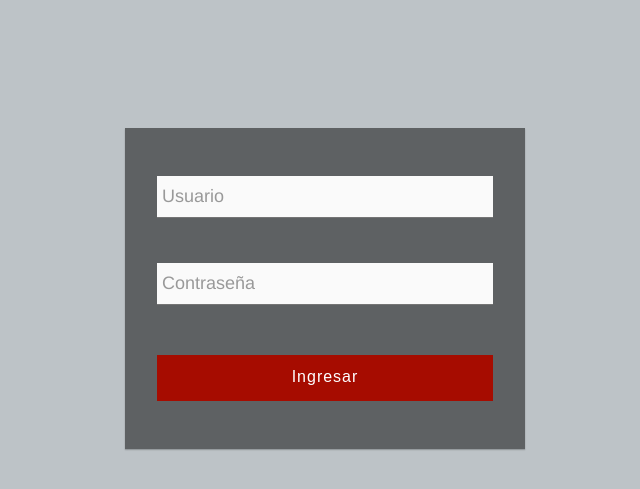
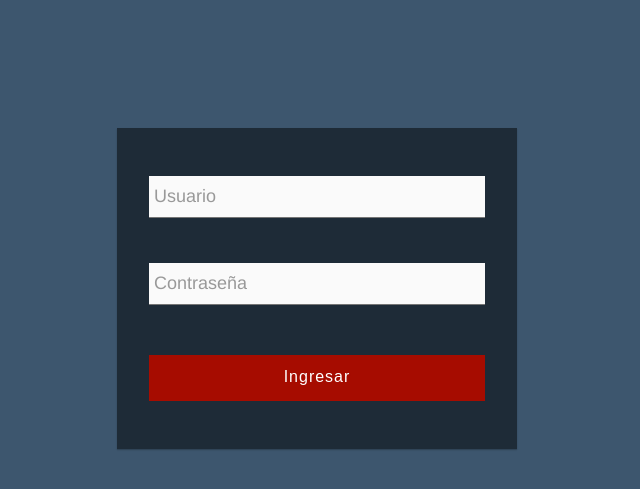
Before and after one commit to hjuarez20/LaParrillaArgentina, a PHP site: page /admin123.php in a window 1280 px wide. Shown: the top 489 px of the page, without its empty margins (323-963 px from the left). Run offline with PHP 8.4, Linux system fonts and the light colour scheme; some libraries are stand-ins or nearby versions.

Commit message:
23/05/2016
Animacion, arreglo del scroll, fondo.

```diff
--- a/admin123.php
+++ b/admin123.php
@@ -26,14 +26,15 @@ if($_POST){
         <meta charset="UTF-8">
         <title>La Parrilla Argentina</title>
         <link rel="stylesheet" href="css/login.css">
+        <link rel="stylesheet" href="css/animate.css">
 
     </head>
 
     <body class="background-login">
 
 
-                <div>
-                    <form name="useLogin" action="" method="post">
+                <div class="animated fadeInUp" >
+                    <form  name="useLogin" action="" method="post">
 
                         <div class="group">
                         <input type="name" name="user"  required></input>
--- a/css/login.css
+++ b/css/login.css
@@ -1,4 +1,7 @@
-* { box-sizing:border-box; }
+* { box-sizing:border-box;
+margin: 0px;
+}
+
 
 body {
 	font-family: Helvetica;
@@ -262,7 +265,7 @@ footer img:hover { opacity: .83; }
 footer img:focus , footer a:focus { outline: none; }
 
 .background-login{
-  background-color: #bdc3c7;
+  background-color: rgb(61, 86, 110);
   width: 100%;
   background-attachment: fixed;
   background-size: cover;
```
